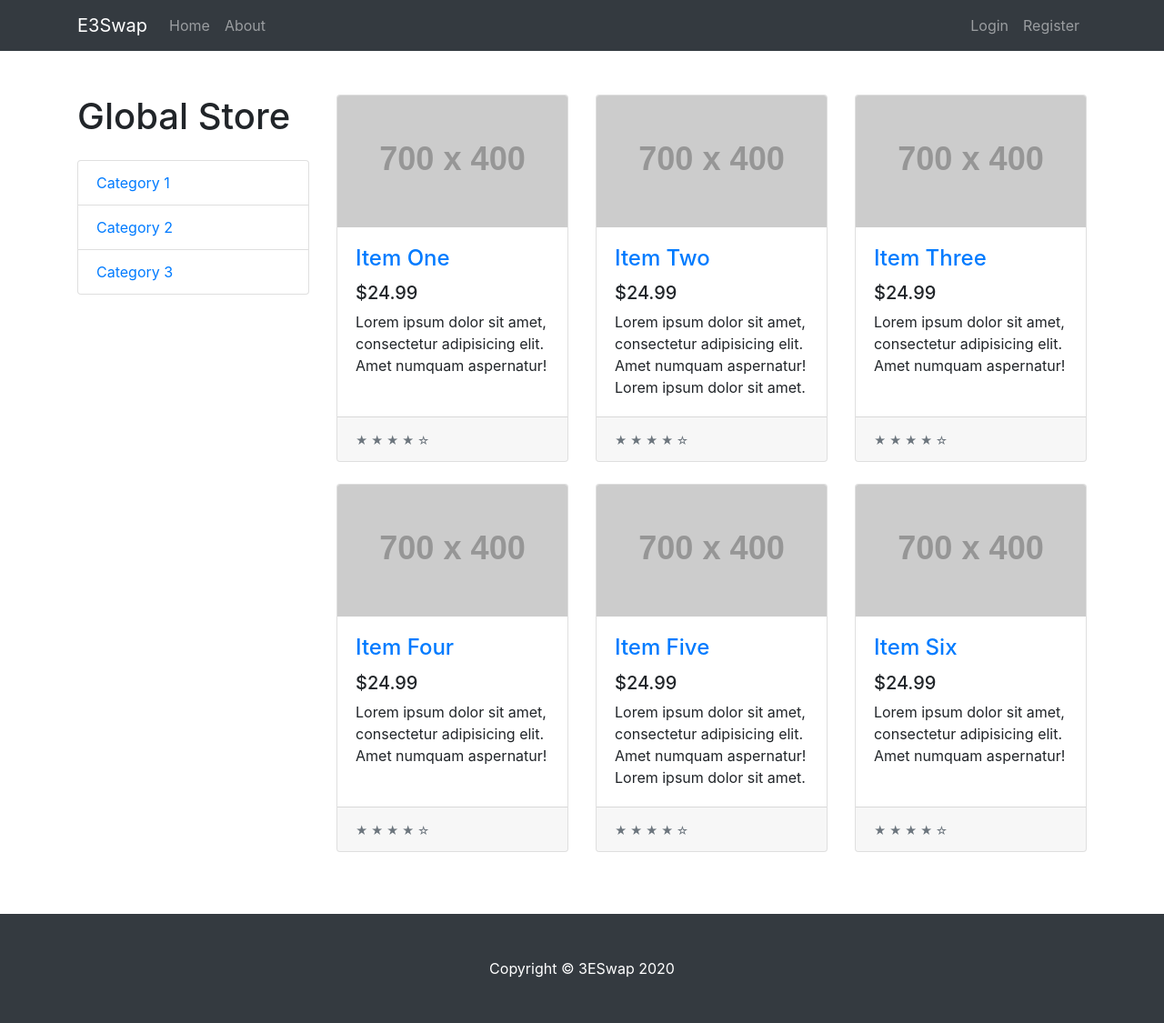
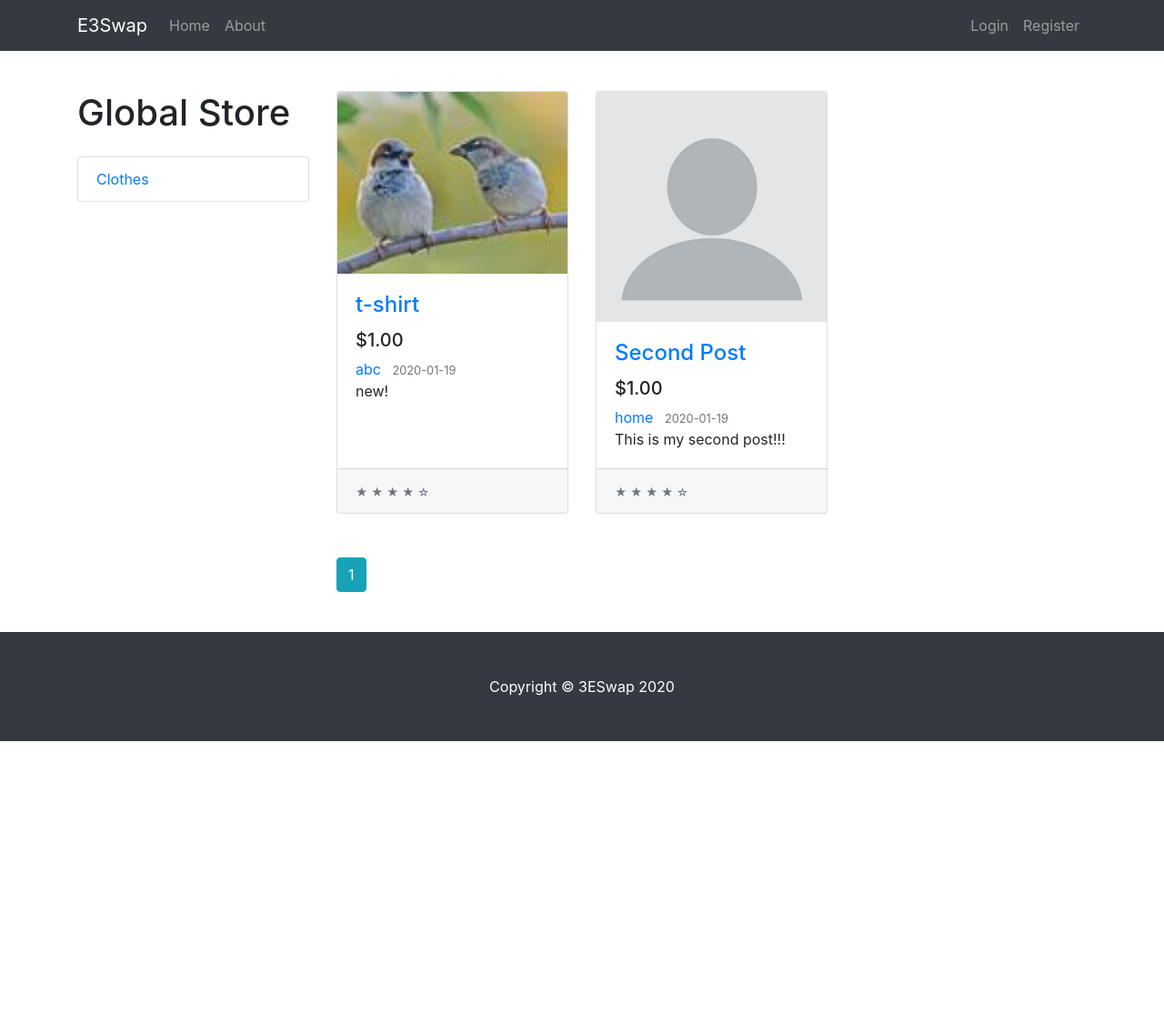
Before and after one commit to 3ESwap/3ESwap, a Flask app: page / in a window 1280 px wide. Shown: the whole page at 91% size. After the commit the page ends 815 px from the top, so only its background shows below. Run offline with Flask 2, Linux system fonts and the light colour scheme; data comes from the database, SQL or seed files in the repository; both versions use the stored data as it was after the commit; grey boxes labelled with a size stand in for pictures from a placeholder-image service; some libraries are stand-ins or nearby versions.

Commit message:
user posts completed

```diff
--- a/project/client/css/main.css
+++ b/project/client/css/main.css
@@ -1,6 +1,5 @@
 body {
-  /*padding-top: 56px;*/
-  margin-top: 5rem;
+  padding-top: 56px;
 }
 
 main {
@@ -21,8 +20,9 @@ main {
 }
 
 .article-img {
-  height: 65px;
-  width: 65px;
+  min-height: 200px;
+  max-height: 300px;
+  min-width: 250px;
   margin-right: 16px;
 }
 
--- a/project/client/index.html
+++ b/project/client/index.html
@@ -6,9 +6,7 @@
 
     <h1 class="my-4">Global Store</h1>
     <div class="list-group">
-      <a href="#" class="list-group-item">Category 1</a>
-      <a href="#" class="list-group-item">Category 2</a>
-      <a href="#" class="list-group-item">Category 3</a>
+      <a href="#" class="list-group-item">Clothes</a>
     </div>
 
   </div>
@@ -18,110 +16,43 @@
 
     <div class="row my-4">
 
-      <div class="col-lg-4 col-md-6 mb-4">
+      {% for post in posts.items %}
+      <div class="col-lg-4 col-md-6 mb-4 media">
         <div class="card h-100">
-          <a href="#"><img class="card-img-top" src="http://placehold.it/700x400" alt=""></a>
-          <div class="card-body">
-            <h4 class="card-title">
-              <a href="#">Item One</a>
-            </h4>
-            <h5>$24.99</h5>
-            <p class="card-text">Lorem ipsum dolor sit amet, consectetur adipisicing elit. Amet numquam aspernatur!
-            </p>
+          <a href="{{ url_for('post', post_id=post.id) }}"><img class="card-img-top article-img"
+              src="{{ url_for('static', filename='img/profile_pics/' + post.author.image_file) }}" alt=""></a>
+          <div class="card-body media-body">
+            <div class="article-metadata">
+              <h4 class="card-title">
+                <a href="{{ url_for('post', post_id=post.id) }}">{{ post.title }}</a>
+              </h4>
+              <h5>$1.00</h5>
+              <a class="mr-2"
+                href="{{ url_for('user_posts', username=post.author.username) }}">{{ post.author.username }}</a>
+              <small class="text-muted">{{ post.date_posted.strftime('%Y-%m-%d') }}</small>
+            </div>
+            <p class="card-text">{{ post.content }}</p>
           </div>
           <div class="card-footer">
             <small class="text-muted">&#9733; &#9733; &#9733; &#9733; &#9734;</small>
           </div>
         </div>
       </div>
-
-      <div class="col-lg-4 col-md-6 mb-4">
-        <div class="card h-100">
-          <a href="#"><img class="card-img-top" src="http://placehold.it/700x400" alt=""></a>
-          <div class="card-body">
-            <h4 class="card-title">
-              <a href="#">Item Two</a>
-            </h4>
-            <h5>$24.99</h5>
-            <p class="card-text">Lorem ipsum dolor sit amet, consectetur adipisicing elit. Amet numquam aspernatur!
-              Lorem ipsum dolor sit amet.</p>
-          </div>
-          <div class="card-footer">
-            <small class="text-muted">&#9733; &#9733; &#9733; &#9733; &#9734;</small>
-          </div>
-        </div>
-      </div>
-
-      <div class="col-lg-4 col-md-6 mb-4">
-        <div class="card h-100">
-          <a href="#"><img class="card-img-top" src="http://placehold.it/700x400" alt=""></a>
-          <div class="card-body">
-            <h4 class="card-title">
-              <a href="#">Item Three</a>
-            </h4>
-            <h5>$24.99</h5>
-            <p class="card-text">Lorem ipsum dolor sit amet, consectetur adipisicing elit. Amet numquam aspernatur!
-            </p>
-          </div>
-          <div class="card-footer">
-            <small class="text-muted">&#9733; &#9733; &#9733; &#9733; &#9734;</small>
-          </div>
-        </div>
-      </div>
-
-      <div class="col-lg-4 col-md-6 mb-4">
-        <div class="card h-100">
-          <a href="#"><img class="card-img-top" src="http://placehold.it/700x400" alt=""></a>
-          <div class="card-body">
-            <h4 class="card-title">
-              <a href="#">Item Four</a>
-            </h4>
-            <h5>$24.99</h5>
-            <p class="card-text">Lorem ipsum dolor sit amet, consectetur adipisicing elit. Amet numquam aspernatur!
-            </p>
-          </div>
-          <div class="card-footer">
-            <small class="text-muted">&#9733; &#9733; &#9733; &#9733; &#9734;</small>
-          </div>
-        </div>
-      </div>
-
-      <div class="col-lg-4 col-md-6 mb-4">
-        <div class="card h-100">
-          <a href="#"><img class="card-img-top" src="http://placehold.it/700x400" alt=""></a>
-          <div class="card-body">
-            <h4 class="card-title">
-              <a href="#">Item Five</a>
-            </h4>
-            <h5>$24.99</h5>
-            <p class="card-text">Lorem ipsum dolor sit amet, consectetur adipisicing elit. Amet numquam aspernatur!
-              Lorem ipsum dolor sit amet.</p>
-          </div>
-          <div class="card-footer">
-            <small class="text-muted">&#9733; &#9733; &#9733; &#9733; &#9734;</small>
-          </div>
-        </div>
-      </div>
-
-      <div class="col-lg-4 col-md-6 mb-4">
-        <div class="card h-100">
-          <a href="#"><img class="card-img-top" src="http://placehold.it/700x400" alt=""></a>
-          <div class="card-body">
-            <h4 class="card-title">
-              <a href="#">Item Six</a>
-            </h4>
-            <h5>$24.99</h5>
-            <p class="card-text">Lorem ipsum dolor sit amet, consectetur adipisicing elit. Amet numquam aspernatur!
-            </p>
-          </div>
-          <div class="card-footer">
-            <small class="text-muted">&#9733; &#9733; &#9733; &#9733; &#9734;</small>
-          </div>
-        </div>
-      </div>
-
+      {% endfor %}
     </div>
     <!-- /.row -->
+
+    {% for page_num in posts.iter_pages(left_edge=1, right_edge=1, left_current=1, right_current=2) %}
+    {% if page_num %}
+    {% if posts.page == page_num %}
+    <a class="btn btn-info mb-4" href="{{ url_for('home', page=page_num) }}">{{ page_num }}</a>
+    {% else %}
+    <a class="btn btn-outline-info mb-4" href="{{ url_for('home', page=page_num) }}">{{ page_num }}</a>
+    {% endif %}
+    {% else %}
+    ...
+    {% endif %}
+    {% endfor %}
 
   </div>
   <!-- /.col-lg-9 -->
--- a/project/client/layout.html
+++ b/project/client/layout.html
@@ -35,11 +35,16 @@
             <div class="collapse navbar-collapse" id="navbarResponsive">
                 <div class="navbar-nav mr-auto">
                     <a class="nav-item nav-link" href="{{ url_for('home') }}">Home</a>
+                    {% if current_user.is_authenticated %}
+                    <a class="nav-item nav-link" href="{{ url_for('user_posts', username=current_user.username) }}">My
+                        Store</a>
+                    {% endif %}
                     <a class="nav-item nav-link" href="{{ url_for('about') }}">About</a>
                 </div>
                 <!-- Navbar Right Side -->
                 <div class="navbar-nav">
                     {% if current_user.is_authenticated %}
+                    <a class="nav-item nav-link" href="{{ url_for('new_post') }}">New Post</a>
                     <a class="nav-item nav-link" href="{{ url_for('account') }}">Account</a>
                     <a class="nav-item nav-link" href="{{ url_for('logout') }}">Logout</a>
                     {% else %}
--- a/project/server/routes.py
+++ b/project/server/routes.py
@@ -1,9 +1,9 @@
 import os
 import secrets
 from PIL import Image
-from flask import render_template, url_for, flash, redirect, request
+from flask import render_template, url_for, flash, redirect, request, abort
 from server import app, db, bcrypt
-from server.forms import RegistrationForm, LoginForm, UpdateAccountForm
+from server.forms import RegistrationForm, LoginForm, UpdateAccountForm, PostForm
 from server.models import User, Post
 from flask_login import login_user, current_user, logout_user, login_required
 
@@ -11,7 +11,10 @@ from flask_login import login_user, current_user, logout_user, login_required
 @app.route('/')
 @app.route('/home')
 def home():
-    return render_template('index.html', title='Home')
+    #posts = Post.query.all()
+    page = request.args.get('page', 1, type=int)
+    posts = Post.query.order_by(Post.date_posted.desc()).paginate(page=page, per_page=6)
+    return render_template('index.html', title='Home', posts=posts)
 
 
 @app.route('/about')
@@ -89,3 +92,65 @@ def account():
         form.email.data = current_user.email
     image_file = url_for('static', filename='/img/profile_pics/' + current_user.image_file)
     return render_template('account.html', title='Account', image_file=image_file, form=form)
+
+
+@app.route("/post/new", methods=['GET', 'POST'])
+@login_required
+def new_post():
+    form = PostForm()
+    if form.validate_on_submit():
+        post = Post(title=form.title.data, content=form.content.data, author=current_user)
+        db.session.add(post)
+        db.session.commit()
+        flash('Your post has been created!', 'success')
+        return redirect(url_for('home'))
+    return render_template('create_post.html', title='New Post',
+                           form=form, legend='New Post')
+
+
+@app.route("/post/<int:post_id>")
+def post(post_id):
+    post = Post.query.get_or_404(post_id)
+    return render_template('post.html', title=post.title, post=post)
+
+
+@app.route("/post/<int:post_id>/update", methods=['GET', 'POST'])
+@login_required
+def update_post(post_id):
+    post = Post.query.get_or_404(post_id)
+    if post.author != current_user:
+        abort(403)
+    form = PostForm()
+    if form.validate_on_submit():
+        post.title = form.title.data
+        post.content = form.content.data
+        db.session.commit()
+        flash('Your post has been updated!', 'success')
+        return redirect(url_for('post', post_id=post.id))
+    elif request.method == 'GET':
+        form.title.data = post.title
+        form.content.data = post.content
+    return render_template('create_post.html', title='Update Post',
+                           form=form, legend='Update Post')
+
+
+@app.route("/post/<int:post_id>/delete", methods=['POST'])
+@login_required
+def delete_post(post_id):
+    post = Post.query.get_or_404(post_id)
+    if post.author != current_user:
+        abort(403)
+    db.session.delete(post)
+    db.session.commit()
+    flash('Your post has been deleted!', 'success')
+    return redirect(url_for('home', post_id=post.id))
+
+
+@app.route("/user/<string:username>")
+def user_posts(username):
+    page = request.args.get('page', 1, type=int)
+    user = User.query.filter_by(username=username).first_or_404()
+    posts = Post.query.filter_by(author=user)\
+        .order_by(Post.date_posted.desc())\
+        .paginate(page=page, per_page=6)
+    return render_template('user_posts.html', posts=posts, user=user)
--- a/project/templates/layout.html
+++ b/project/templates/layout.html
@@ -36,6 +36,7 @@
                     <!-- Navbar Right Side -->
                     <div class="navbar-nav">
                         {% if current_user.is_authenticated %}
+                        <a class="nav-item nav-link" href="{{ url_for('new_post') }}">New Post</a>
                         <a class="nav-item nav-link" href="{{ url_for('account') }}">Account</a>
                         <a class="nav-item nav-link" href="{{ url_for('logout') }}">Logout</a>
                         {% else %}
```
Also changed, not shown: project/client/create_post.html (added, +40 -0 lines), project/client/post.html (added, +54 -0 lines), project/client/user_posts.html (added, +73 -0 lines), project/server/forms.py (+7 -1 lines), project/templates/create_post.html (added, +40 -0 lines), README.md, project/client/img/profile_pics/a9c5ab9e927aeb5a.jpeg (added), project/server/site.db.
